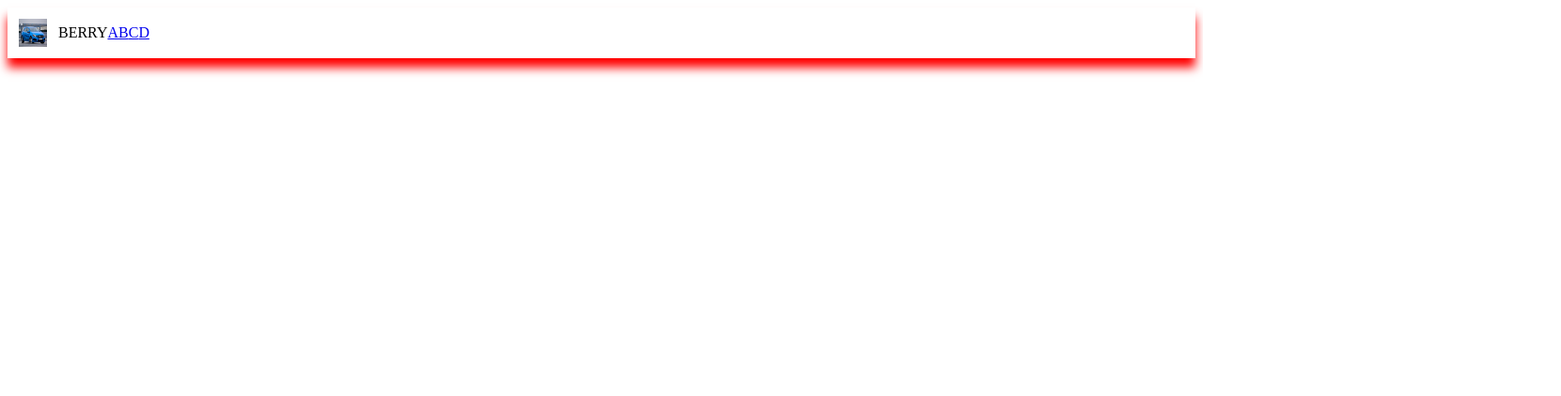
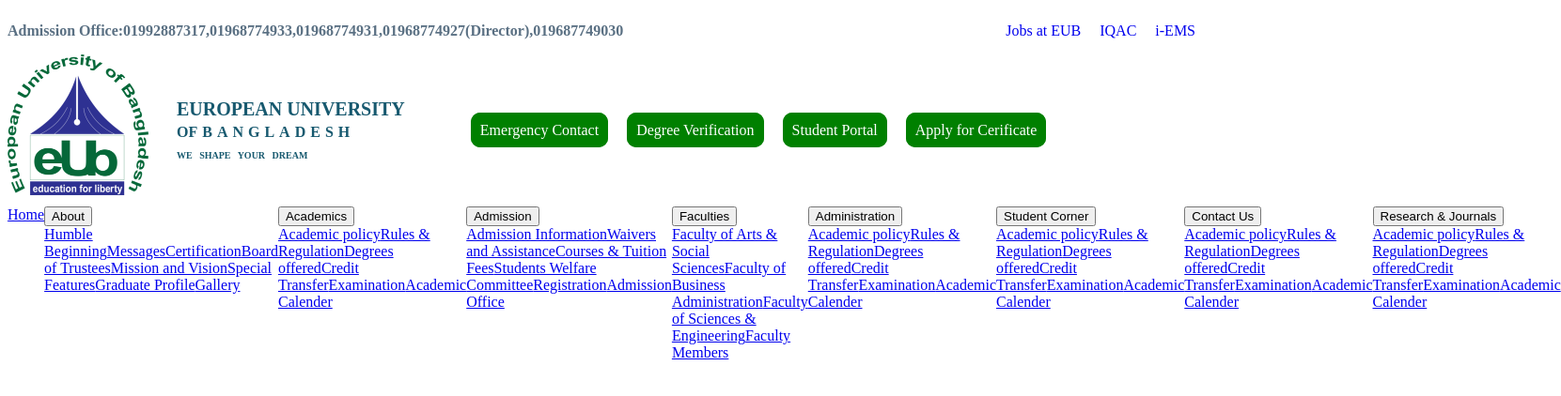
Before and after one commit to mdnlislam/html, a React (Vite) app: page / in a window 1280 px wide. Shown: the top 422 px of the page at 94% size, 1661 px wide, since content can reach past the window. Built offline with nearby package versions, Linux system fonts and the light colour scheme.

Commit message:
modification

```diff
--- a/src/App.css
+++ b/src/App.css
@@ -1,22 +1,92 @@
-.first img{
- width: 30px;
- height: 30px;
- padding: 12px;
+
+
+
+.logo_card {
+    /* justify-content: right; */
+    display: flex;
+    align-items: center;
+    gap: 20px;
+}
+.project h2{
+    font-size: 16px;
+    color: rgb(90, 112, 131);
+}
+.project {
+    display: flex;
+    align-items: center;
+    justify-content: space-between;
+    /* background-color: beige; */
+}
+.logo_card a,li{
+    text-decoration: none;
+    list-style-type: none;
 }
 
-.first{
-  display: flex;
-  align-items: center;
-  /* justify-content: space-between; */
-  box-shadow: 0 10px 10px 0 red;
-  padding: ;
+
+.logo_area{
+    display: flex;
 
 }
+.Infrom_text{
+    display: flex;
+    align-items: center;
+    gap: 20px;
 
-p{
-  margin: 0;
-  padding: 0;
 }
-.icon{
-  justify-content: right;
+.logo_area img{
+    width:150px;
+    height: 150px;
+
 }
+.heading{
+    font-size:20px;
+    /* text-align: center; */
+    padding:30px;
+    color:rgb(23, 89, 111) ;
+}
+.span_1{
+    letter-spacing: 5px;
+    padding-right: 5px;
+    font-size: 16px;
+}
+.span_2{
+    word-spacing: 5px;
+    font-size: 10px;
+
+}
+.span_3{
+    font-size: 16px;
+}
+.Infrom_text a{
+    background-color: green;
+    text-decoration: none;
+    color: white;
+    text-align: center;
+    border: 3px solid green;
+    border-radius: 10px;
+    padding: 7px;
+}
+
+
+/* new_1 */
+/* .Menu_Ber{
+    display: flex;
+
+
+}
+.About_content{
+    align-items: center;
+    display: block;
+    justify-content: center;
+    padding: 4px;
+    overflow: hidden;
+}
+
+
+.subnav{
+    display: block;
+} */
+
+.navbar{
+    display: flex;
+}
--- a/src/components/Product-card.jsx
+++ b/src/components/Product-card.jsx
@@ -4,32 +4,175 @@
 
       {/* new project */}
 
-     <div className="card-menu">
+
+         <div className="project">
 
 
 
-          <div className="newproject">
+          <h2> Admission Office:01992887317,01968774933,01968774931,01968774927(Director),019687749030</h2>
 
-          {/* <i class="fa-solid fa-alarm-clock"></i> */}
+            <ul className="logo_card">
+               <li><a href="#">Jobs at EUB</a></li>
+               <li><a href="#"> IQAC</a></li>
+               <li><a href="#">i-EMS</a></li>
+            </ul>
 
-
-          <div className="first">
-            <img src="public/img/car.jpg" alt="" />
-            <p>BERRY</p>
-            <div className="icon">
-               <a href="#">A</a>
-               <a href="#">B</a>
-               <a href="#">C</a>
-               <a href="#">D</a>
+         </div>
 
 
 
-             </div>
 
-          </div>
+         <div className="logo_area" >
+
+                  <img src="public/img/Eub.png" alt="" />
+
+                     <h2 className="heading">EUROPEAN UNIVERSITY <br /> <span className="span_3">OF</span> <span className="span_1">  BANGLADESH</span> <br /><span className="span_2">WE SHAPE YOUR DREAM</span></h2>
 
 
-          </div>
+                    <ul className="Infrom_text">
+                     <li><a href="#">Emergency Contact</a></li>
+                     <li><a href="#">Degree Verification</a></li>
+                     <li><a href="#">Student Portal</a></li>
+                     <li><a href="#">Apply for Cerificate</a></li>
+                    </ul>
+
+                </div>
+
+
+                <div className="Menu_Ber">
+
+                  <div className="navbar">
+                     <a href="#">Home</a>
+                     <div className="subnav">
+                   <button className="subnavbtn">About</button>
+                       <div className="subnav_content">
+                          <a href="#">Humble Beginning</a>
+                          <a href="#">Messages</a>
+                          <a href="#">Certification</a>
+                          <a href="#">Board of Trustees</a>
+                          <a href="#">Mission and Vision</a>
+                          <a href="#">Special Features</a>
+                          <a href="#">Graduate Profile</a>
+                          <a href="#">Gallery</a>
+                       </div>
+                     </div>
+
+
+                     <div className="subnav">
+                   <button className="subnavbtn">Academics</button>
+                       <div className="subnav_content">
+                          <a href="#">Academic policy</a>
+                          <a href="#">Rules & Regulation</a>
+                          <a href="#">Degrees offered</a>
+                          <a href="#">Credit Transfer</a>
+                          <a href="#">Examination</a>
+                          <a href="#">Academic Calender</a>
+
+                       </div>
+                     </div>
+
+
+
+                     <div className="subnav">
+                   <button className="subnavbtn">Admission</button>
+                       <div className="subnav_content">
+                          <a href="#">Admission Information</a>
+                          <a href="#">Waivers and Assistance</a>
+                          <a href="#">Courses & Tuition Fees</a>
+                          <a href="#">Students Welfare Committee</a>
+                          <a href="#">Registration</a>
+                          <a href="#">Admission Office</a>
+
+                       </div>
+                     </div>
+
+
+                     <div className="subnav">
+                   <button className="subnavbtn">Faculties</button>
+                       <div className="subnav_content">
+                          <a href="#">Faculty of Arts & Social Sciences</a>
+                          <a href="#">Faculty of Business Administration</a>
+                          <a href="#">Faculty of Sciences & Engineering</a>
+                          <a href="#">Faculty Members</a>
+
+                       </div>
+                     </div>
+
+                     <div className="subnav">
+                   <button className="subnavbtn">Administration</button>
+                       <div className="subnav_content">
+                          <a href="#">Academic policy</a>
+                          <a href="#">Rules & Regulation</a>
+                          <a href="#">Degrees offered</a>
+                          <a href="#">Credit Transfer</a>
+                          <a href="#">Examination</a>
+                          <a href="#">Academic Calender</a>
+
+                       </div>
+                     </div>
+
+                     <div className="subnav">
+                   <button className="subnavbtn">Student Corner</button>
+                       <div className="subnav_content">
+                          <a href="#">Academic policy</a>
+                          <a href="#">Rules & Regulation</a>
+                          <a href="#">Degrees offered</a>
+                          <a href="#">Credit Transfer</a>
+                          <a href="#">Examination</a>
+                          <a href="#">Academic Calender</a>
+
+                       </div>
+                     </div>
+
+                     <div className="subnav">
+                   <button className="subnavbtn">Contact Us</button>
+                       <div className="subnav_content">
+                          <a href="#">Academic policy</a>
+                          <a href="#">Rules & Regulation</a>
+                          <a href="#">Degrees offered</a>
+                          <a href="#">Credit Transfer</a>
+                          <a href="#">Examination</a>
+                          <a href="#">Academic Calender</a>
+
+                       </div>
+                     </div>
+
+
+                     <div className="subnav">
+                   <button className="subnavbtn">Research & Journals</button>
+                       <div className="subnav_content">
+                          <a href="#">Academic policy</a>
+                          <a href="#">Rules & Regulation</a>
+                          <a href="#">Degrees offered</a>
+                          <a href="#">Credit Transfer</a>
+                          <a href="#">Examination</a>
+                          <a href="#">Academic Calender</a>
+
+                       </div>
+                     </div>
+
+
+
+
+
+
+
+                  </div>
+
+
+
+
+
+
+
+
+
+
+
+
+
+
+                </div>
 
 
 
@@ -47,7 +190,8 @@
 
 
 
-     </div>
+
+
 
 
 
```
Also changed, not shown: public/img/Eub.png (added).
